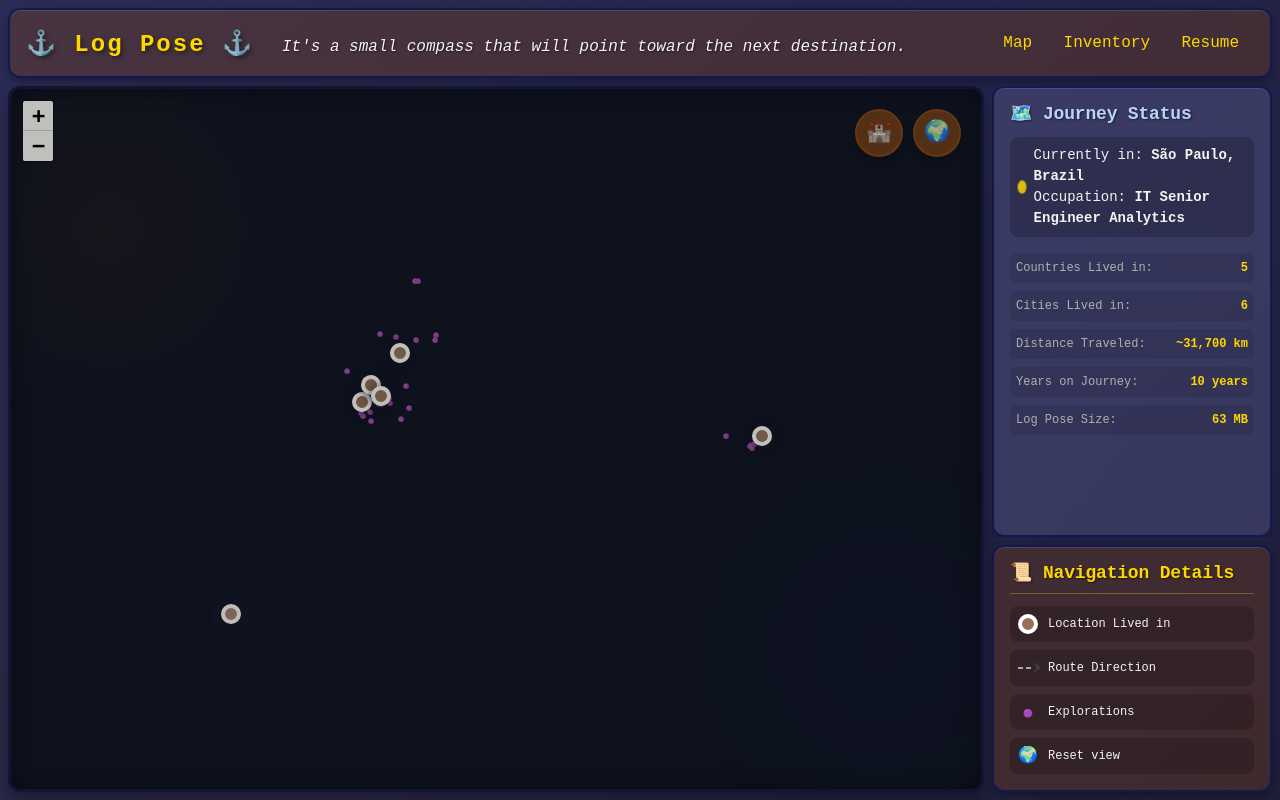
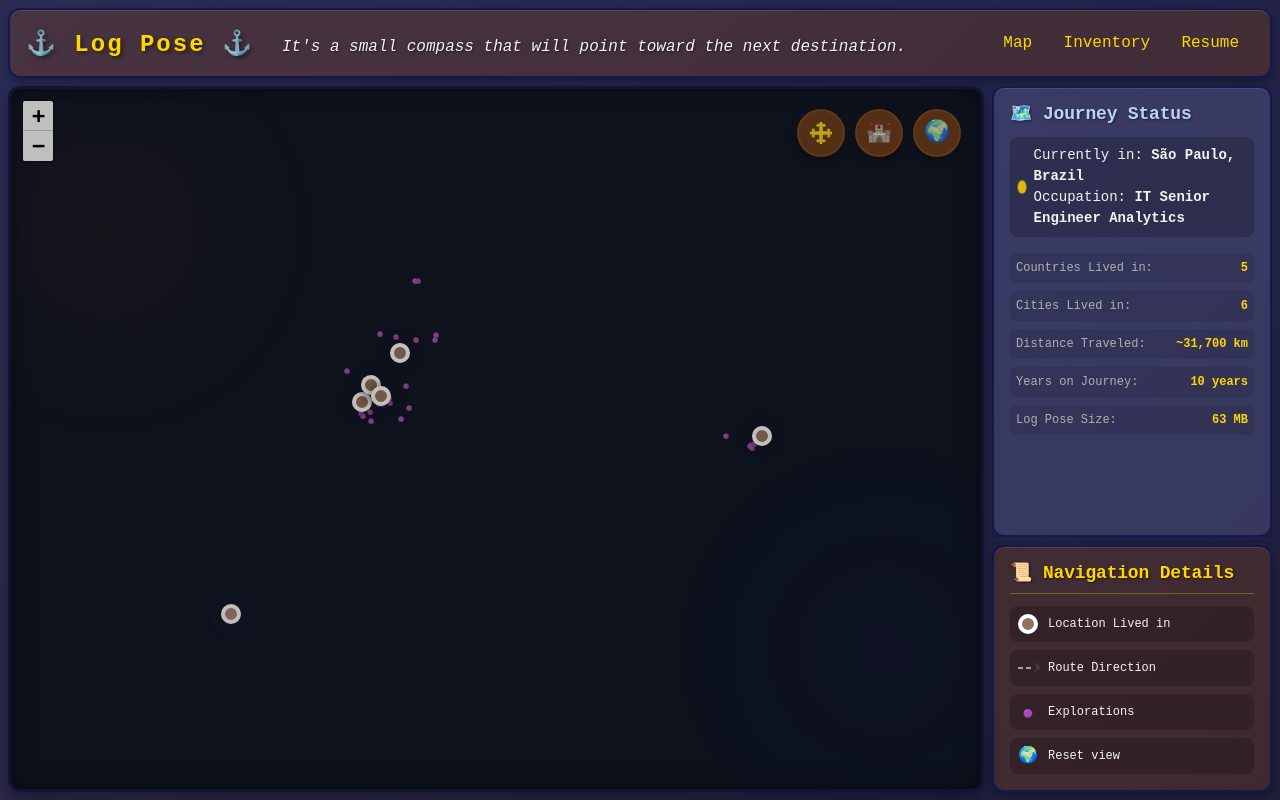
Before and after one commit to hugotorche/log-pose, a website: page public/map.html in a window 1280 px wide. Drawn offline with nearby package versions, Linux system fonts and the light colour scheme.

Commit message:
adding occitanie point

```diff
--- a/public/css/map.css
+++ b/public/css/map.css
@@ -1174,6 +1174,15 @@
   right: 78px; /* 20px (compass) + 48px (button) + 10px (gap) */
 }
 
+.occitanie-focus-btn {
+  right: 136px; /* 78px (europe) + 48px (button) + 10px (gap) */
+}
+
+.occitanie-focus-btn .occitan-cross {
+  width: 22px;
+  height: 22px;
+}
+
 .compass-rose {
   right: 20px;
 }
--- a/public/js/map.js
+++ b/public/js/map.js
@@ -451,6 +451,31 @@ class ExpeditionMap {
         const mapContainer = document.getElementById('map');
         if (!mapContainer) return;
 
+        const occitanieBtn = document.createElement('div');
+        occitanieBtn.className = 'map-control-btn occitanie-focus-btn';
+        // No Unicode emoji matches the Occitan cross (12-pommel cross of Toulouse),
+        // so it's drawn as an inline SVG instead: a plus-shaped body with 3 balls
+        // fanned out at the end of each of the 4 arms.
+        occitanieBtn.innerHTML = `
+            <svg class="control-emoji occitan-cross" viewBox="0 0 100 100" fill="currentColor">
+                <path d="M42,8 H58 V42 H92 V58 H58 V92 H42 V58 H8 V42 H42 Z"/>
+                <circle cx="50" cy="6" r="7"/>
+                <circle cx="36" cy="15" r="7"/>
+                <circle cx="64" cy="15" r="7"/>
+                <circle cx="50" cy="94" r="7"/>
+                <circle cx="36" cy="85" r="7"/>
+                <circle cx="64" cy="85" r="7"/>
+                <circle cx="6" cy="50" r="7"/>
+                <circle cx="15" cy="36" r="7"/>
+                <circle cx="15" cy="64" r="7"/>
+                <circle cx="94" cy="50" r="7"/>
+                <circle cx="85" cy="36" r="7"/>
+                <circle cx="85" cy="64" r="7"/>
+            </svg>`;
+        occitanieBtn.title = 'Focus on Occitanie';
+        occitanieBtn.onclick = () => this.focusOccitanie();
+        mapContainer.appendChild(occitanieBtn);
+
         const europeBtn = document.createElement('div');
         europeBtn.className = 'map-control-btn europe-focus-btn';
         europeBtn.innerHTML = '<span class="control-emoji">🏰</span>';
@@ -481,6 +506,17 @@ class ExpeditionMap {
         if (coords.length > 0) {
             this.map.fitBounds(L.latLngBounds(coords).pad(0.7));
         }
+    }
+
+    focusOccitanie() {
+        // No marker sits in Occitanie, so use a fixed geographic box for the
+        // French region (roughly Toulouse/Montpellier/Perpignan/Pyrénées) instead
+        // of deriving bounds from this.locations like focusEurope() does.
+        const occitanieBounds = [
+            [42.5, -0.5],
+            [46.7, 7.0]
+        ];
+        this.map.fitBounds(occitanieBounds);
     }
 
     onMarkerClick(location, event) {
```
